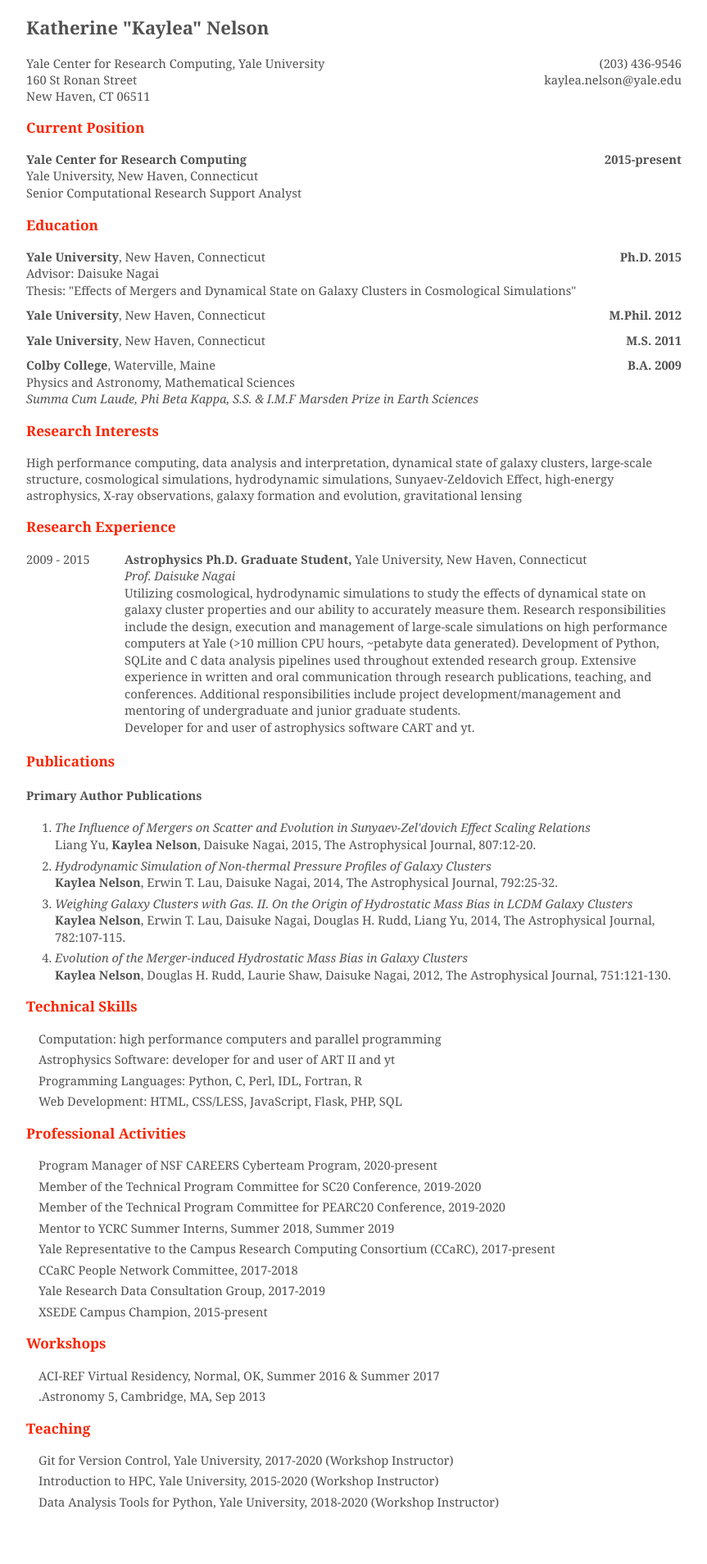
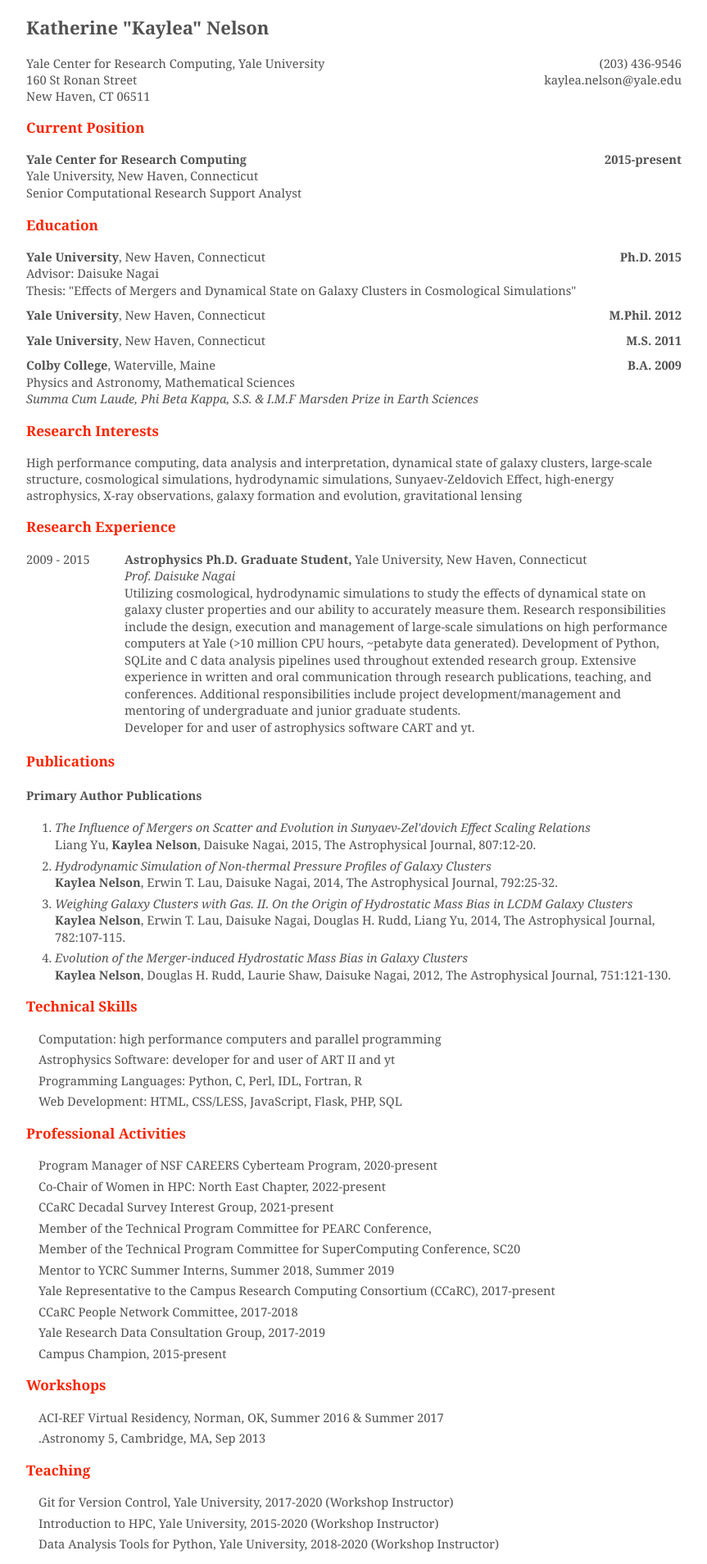
Before and after one commit to kayleanelson/kayleanelson.github.io, a Jekyll site: the page built from cv.html, in a window 1280 px wide. Shown: the whole page at 82% size, without its empty margins (208-1071 px from the left). Built offline with Jekyll 4.4.1, drawn with Linux system fonts in a browser that asks for light colours; before the commit the page ends 1857 px from its top, so only the background shows below that.

```diff
--- a/_config.yml
+++ b/_config.yml
@@ -1,9 +1,9 @@
 title: Kaylea Nelson
 email: kaylea.nelson@yale.edu
 description: >-
-    Kaylea Nelson. Developer. Astrophysicist. Person.
+    Kaylea Nelson. Research Computing.
 github_username:  kayleanelson
-google_analytics: UA-31290033-1
+google_analytics: G-VKYKT1GRWP
 
 exclude:
 - Gemfile
--- a/_data/activities.json
+++ b/_data/activities.json
@@ -1,22 +1,32 @@
 [
   {
     "title": "Program Manager of NSF CAREERS Cyberteam Program",
-    "topic": "hpc",
+    "topic": "workforce",
     "date": "2020-present"
   },
   {
-    "title": "Member of the Technical Program Committee for SC20 Conference",
+    "title": "Co-Chair of Women in HPC: North East Chapter",
+    "topic": "workforce",
+    "date": "2022-present"
+  },
+   {
+    "title": "CCaRC Decadal Survey Interest Group",
     "topic": "hpc",
-    "date": "2019-2020"
+    "date": "2021-present"
   },
   {
-    "title": "Member of the Technical Program Committee for PEARC20 Conference",
+    "title": "Member of the Technical Program Committee for PEARC Conference",
     "topic": "hpc",
-    "date": "2019-2020"
+    "dates": "PEARC22, PEARC21, PEARC20"
+  },
+  {
+    "title": "Member of the Technical Program Committee for SuperComputing Conference",
+    "topic": "hpc",
+    "date": "SC20"
   },
   {
     "title": "Mentor to YCRC Summer Interns",
-    "topic": "hpc",
+    "topic": "workforce",
     "date": "Summer 2018, Summer 2019"
   },
   {
@@ -35,7 +45,7 @@
     "date": "2017-2019"
   },
   {
-    "title": "XSEDE Campus Champion",
+    "title": "Campus Champion",
     "topic": "hpc",
     "date": "2015-present"
   }
--- a/_data/workshops.json
+++ b/_data/workshops.json
@@ -2,7 +2,7 @@
   {
     "title": "ACI-REF Virtual Residency",
     "topic": "hpc",
-    "location": "Normal, OK",
+    "location": "Norman, OK",
     "date": "Summer 2016 & Summer 2017"
   },
   {
```
Also changed, not shown: _data/presentations.json (+6 -54 lines), _data/presentations_phd.json (added, +58 -0 lines), _data/works.bib (+18 -0 lines), resume.html (+13 -7 lines).
